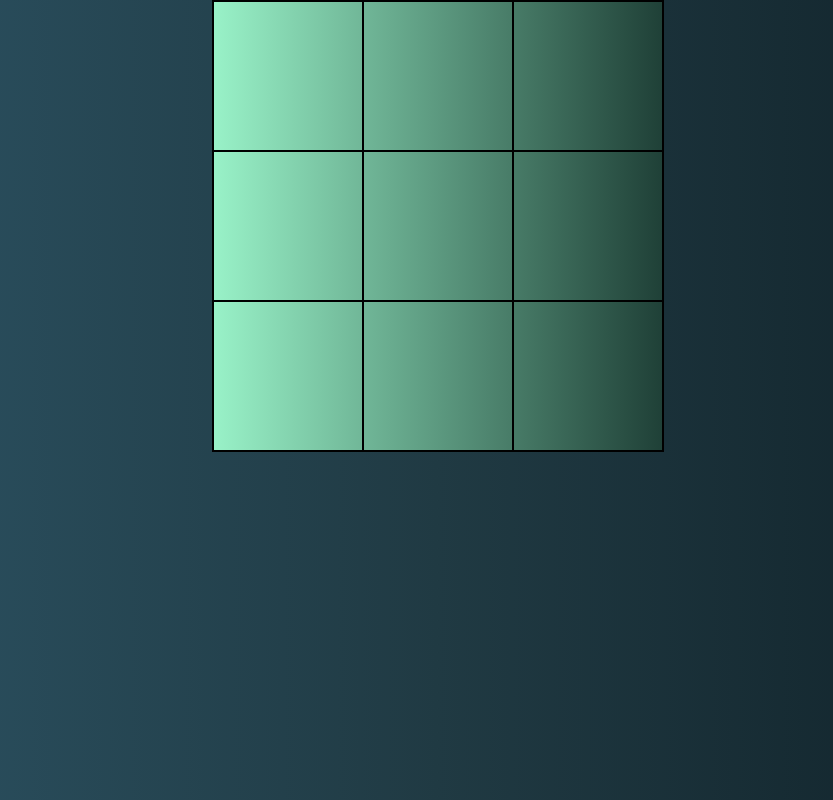
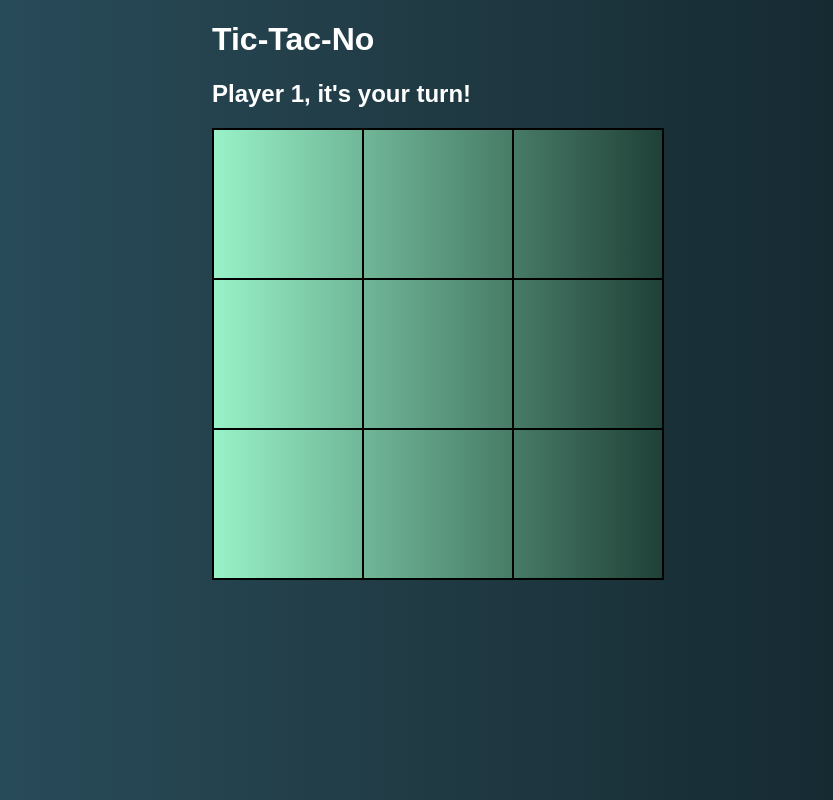
Before and after one commit to errne/noughts-and-crosses-react, a React (Create React App) app: page / in a window 1280 px wide. Shown: the whole page, without its empty margins (202-1035 px from the left). Built offline with nearby package versions, Linux system fonts and the light colour scheme.

Commit message:
Done! Messages display correctly according to turn order and winner!

```diff
--- a/src/App.css
+++ b/src/App.css
@@ -27,3 +27,8 @@ body {
   width: 150px;
   height: 150px;
 }
+
+h1, h2 {
+  color: white;
+  font-family: fantasy;
+}
--- a/src/components/Header.js
+++ b/src/components/Header.js
@@ -0,0 +1,9 @@
+import React from 'react';
+
+const Header = (props) => {
+  return(
+    <h1>Tic-Tac-No</h1>
+  )
+}
+
+export default Header;
--- a/src/components/TextPrompts.js
+++ b/src/components/TextPrompts.js
@@ -0,0 +1,17 @@
+import React from 'react';
+
+const TextPrompts = (props) => {
+
+  let message = '';
+  if (!props.gameOver) {
+    message = `Player ${props.currentPlayer}, it's your turn!`;
+  } else {
+    message = `Congratulations Player ${props.currentPlayer}, you've won!`
+  }
+
+  return(
+    <h2>{message}</h2>
+  )
+}
+
+export default TextPrompts;
--- a/src/containers/GameContainer.js
+++ b/src/containers/GameContainer.js
@@ -1,6 +1,8 @@
 import React, {Component} from 'react';
 import Board from '../components/Board.js';
 import GameLogic from '../models/GameLogic.js';
+import Header from '../components/Header.js';
+import TextPrompts from '../components/TextPrompts.js';
 
 class GameContainer extends Component {
 
@@ -18,18 +20,24 @@ class GameContainer extends Component {
     const newSpaces = [...this.state.spaces];
     newSpaces[index] = this.state.currentPlayer;
     this.setState({spaces: newSpaces}, () => {
-      console.log(this.state.spaces);
       const turnResult = GameLogic.checkWin(this.state.currentPlayer, this.state.spaces);
-      this.setState({gameOver: turnResult});
-      const playerChanger = {1: 2, 2: 1};
-      this.setState({currentPlayer: playerChanger[this.state.currentPlayer]});
+      this.setState({gameOver: turnResult}, () => {
+        if (!this.state.gameOver) {
+          const playerChanger = {1: 2, 2: 1};
+          this.setState({currentPlayer: playerChanger[this.state.currentPlayer]});
+        }
+      });
     });
 
   }
 
   render() {
     return (
+      <>
+      <Header />
+      <TextPrompts currentPlayer={this.state.currentPlayer} gameOver={this.state.gameOver} />
       <Board spaces={this.state.spaces} handleSpaceClick={this.handleSpaceClick} gameOver={this.state.gameOver}/>
+      </>
     )
   }
 
```
